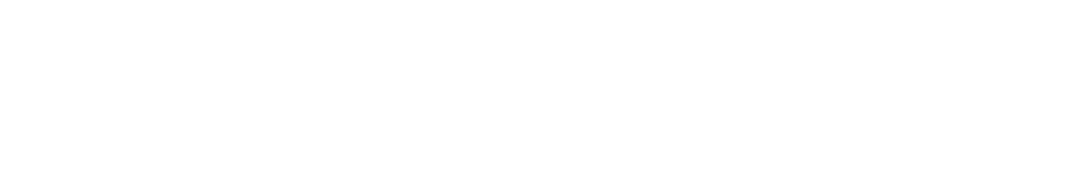
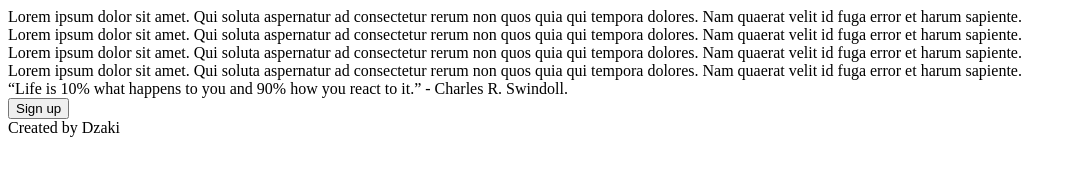
Before and after one commit to dzakiwira/Landing-Page, a plain HTML site: page index.html in a window 1280 px wide. Shown: the whole page, without its empty margins (0-1076 px from the left). Drawn offline with Linux system fonts and the light colour scheme.

Commit message:
Added 5 subsections:  header, info, quote, action, and footer

```diff
--- a/index.html
+++ b/index.html
@@ -9,5 +9,38 @@
 </head>
 <body>
 
+    <div class="header">
+
+
+    </div>
+
+    <div class="info">
+        <div class="card">
+            Lorem ipsum dolor sit amet. Qui soluta aspernatur ad consectetur rerum non quos quia qui tempora dolores. Nam quaerat velit id fuga error et harum sapiente.
+        </div>
+        <div class="card">
+            Lorem ipsum dolor sit amet. Qui soluta aspernatur ad consectetur rerum non quos quia qui tempora dolores. Nam quaerat velit id fuga error et harum sapiente.
+        </div>
+        <div class="card">
+            Lorem ipsum dolor sit amet. Qui soluta aspernatur ad consectetur rerum non quos quia qui tempora dolores. Nam quaerat velit id fuga error et harum sapiente.
+        </div>
+        <div class="card">
+            Lorem ipsum dolor sit amet. Qui soluta aspernatur ad consectetur rerum non quos quia qui tempora dolores. Nam quaerat velit id fuga error et harum sapiente.
+        </div>
+
+    </div>
+
+    <div class="quote">
+        “Life is 10% what happens to you and 90% how you react to it.” - Charles R. Swindoll.
+    </div>
+
+    <div class="action">
+        <button>Sign up</button>
+    </div>
+
+    <div class="footer">
+        Created by Dzaki
+    </div>
+
 </body>
 </html>
```
